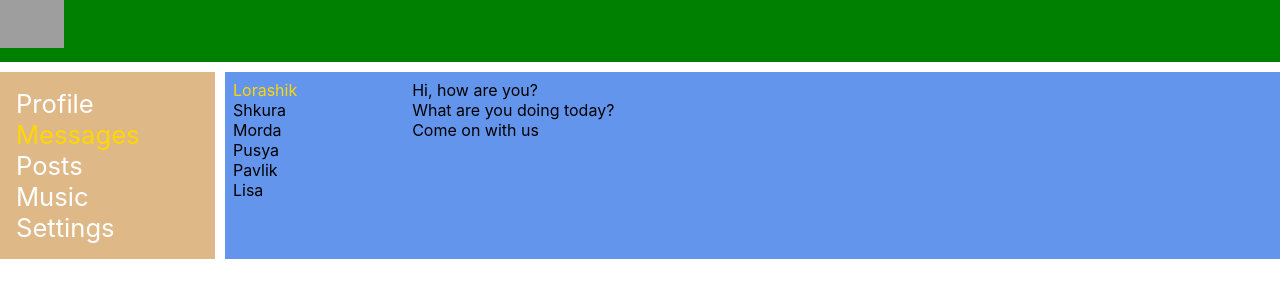
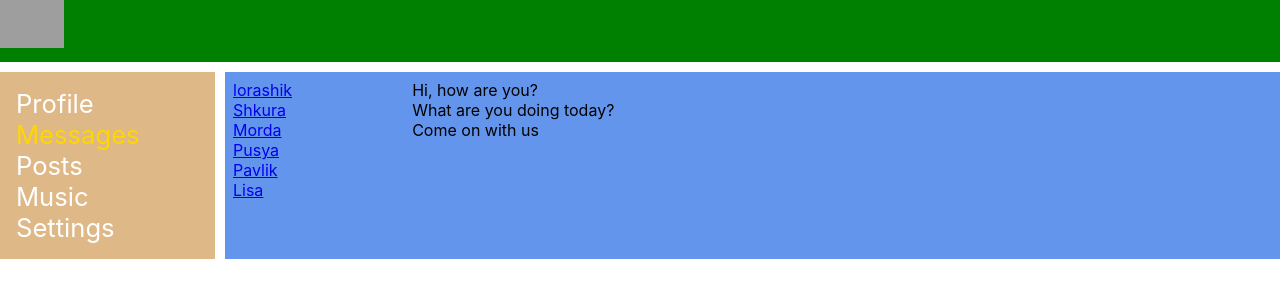
Before and after one commit to bob-nem/it-kamasutra, a React (Create React App) app: page /dialogs in a window 1280 px wide. Shown: the top 300 px of the page. Built offline with nearby package versions, Linux system fonts and the light colour scheme; grey boxes are pictures that could not be loaded.

Commit message:
lesson 26

```diff
--- /dev/null
+++ b/src/components/Dialogs/DialogItem/DialogItem.jsx
@@ -0,0 +1,14 @@
+import React from 'react';
+import {NavLink} from "react-router-dom";
+import style from './../Dialogs.module.css';
+
+const DialogItem = (props) => {
+  let path = "/dialogs/" + props.id;
+  return (
+    <div className={style.Items + ' ' + style.Active}>
+      <NavLink to={path}>{props.name}</NavLink>
+    </div>
+  )
+}
+
+export default DialogItem;
--- a/src/components/Dialogs/Dialogs.jsx
+++ b/src/components/Dialogs/Dialogs.jsx
@@ -1,33 +1,36 @@
 import React from 'react';
+import {NavLink, Route} from "react-router-dom";
+import DialogItem from './DialogItem/DialogItem';
+import Message from './Message/Message';
 import style from './Dialogs.module.css';
 
 const Dialogs = (props) => {
+
+  let dialogsData = [
+    {id: 1, name: 'lorashik'},
+    {id: 2, name: 'Shkura'},
+    {id: 3, name: 'Morda'},
+    {id: 4, name: 'Pusya'},
+    {id: 5, name: 'Pavlik'},
+    {id: 6, name: 'Lisa'},
+  ]
+
+  let messagesData = [
+    {id: 1, message: 'Hi, how are you?'},
+    {id: 1, message: 'What are you doing today?'},
+    {id: 1, message: 'Come on with us'},
+  ]
+
+  let dialogsElements = dialogsData.map ( d => <DialogItem name={d.name} id={d.id} /> );
+  let messagesElements = messagesData.map( m => <Message message={m.message} /> );
+
   return (
     <div className={style.Dialogs}>
       <div className={style.DialogsItems}>
-        <div className={style.Items + ' ' + style.Active}>
-          Lorashik
-        </div>
-        <div className={style.Items}>
-          Shkura
-        </div>
-        <div className={style.Items}>
-          Morda
-        </div>
-        <div className={style.Items}>
-          Pusya
-        </div>
-        <div className={style.Items}>
-          Pavlik
-        </div>
-        <div className={style.Items}>
-          Lisa
-        </div>
+        {dialogsElements}
       </div>
       <div className={style.Messages}>
-        <div className={style.Message}>Hi, how are you?</div>
-        <div className={style.Message}>What are you doing today?</div>
-        <div className={style.Message}>Come on with us</div>
+        {messagesElements}
       </div>
     </div>
   )
--- /dev/null
+++ b/src/components/Dialogs/Message/Message.jsx
@@ -0,0 +1,10 @@
+import React from 'react';
+import style from './../Dialogs.module.css';
+
+const Message = (props) => {
+  return (
+    <div className={style.Message}>{props.message}</div>
+  )
+}
+
+export default Message;
--- a/src/components/profile/MyPosts/MyPosts.jsx
+++ b/src/components/profile/MyPosts/MyPosts.jsx
@@ -2,19 +2,30 @@ import React from 'react';
 import style from './MyPosts.module.css';
 import Post from './Post/Post';
 
-const MyPosts = () => {
+const MyPosts = (props) => {
+
+  let postsData = [
+    {id: 1, message: 'Hi, how are you?', likesCount: 12},
+    {id: 2, message: 'It\'s my second post.', likesCount: 45},
+    {id: 3, message: 'Letter for you fun and pleasure', likesCount: 6},
+  ]
+
+  let postElements = postsData.map  ( p => <Post message={p.message} likesCount={p.likesCount} /> );
+
   return (
-    <div>
-      my posts
+    <div className={style.PostsBlock}>
+      <h3>my posts</h3>
       <div>
-        <textarea></textarea>
-        <button>Add post</button>
-        <button>Remove post</button>
+        <div>
+          <textarea></textarea>
+        </div>
+        <div>
+          <button>Add post</button>
+          <button>Remove post</button>
+        </div>
       </div>
       <div className={style.posts}>
-        <Post message="Hi, how are you?" likesCount='13'/>
-        <Post message="It's my first message" likesCount='234'/>
-        <Post message="Letter for you fun and pleasure" likesCount='76'/>
+        { postElements }
       </div>
     </div>
   )
--- a/src/components/profile/MyPosts/MyPosts.module.css
+++ b/src/components/profile/MyPosts/MyPosts.module.css
@@ -5,3 +5,7 @@
 .item img {
   width: 4rem;
 }
+
+.PostsBlock {
+  padding: .5rem;
+}
--- /dev/null
+++ b/src/components/profile/ProfileInfo/ProfileInfo.jsx
@@ -0,0 +1,17 @@
+import React from 'react';
+import style from './ProfileInfo.module.css';
+
+const ProfileInfo = () => {
+  return (
+    <div>
+      <div>
+        <img className={`${style.content} ${style.img}`} src='https://photocentra.ru/images/main87/870175_main.jpg' />
+      </div>
+      <div className={style.AvatarDescription}>
+        avatar with description
+      </div>
+    </div>
+  )
+};
+
+export default ProfileInfo;
--- /dev/null
+++ b/src/components/profile/ProfileInfo/ProfileInfo.module.css
@@ -0,0 +1,7 @@
+img {
+  max-height: 50vh;
+}
+
+.AvatarDescription {
+  padding: .5rem;
+}
--- a/src/components/profile/profile.jsx
+++ b/src/components/profile/profile.jsx
@@ -1,16 +1,12 @@
 import React from 'react';
-import style from './profile.module.css';
+import style from './Profile.module.css';
 import MyPosts from './MyPosts/MyPosts';
+import ProfileInfo from './ProfileInfo/ProfileInfo';
 
 const Profile = () => {
   return (
     <div className={style.content}>
-      <div>
-        <img className={`${style.content} ${style.img}`} src='https://photocentra.ru/images/main87/870175_main.jpg' />
-      </div>
-      <div>
-        avatar with description
-      </div>
+      <ProfileInfo />
       <MyPosts />
     </div>
   )
--- a/src/components/profile/profile.module.css
+++ b/src/components/profile/profile.module.css
@@ -6,7 +6,3 @@
 .item {
   color: greenyellow;
 }
-
-.content.img {
-  max-height: 50vh;
-}
```
